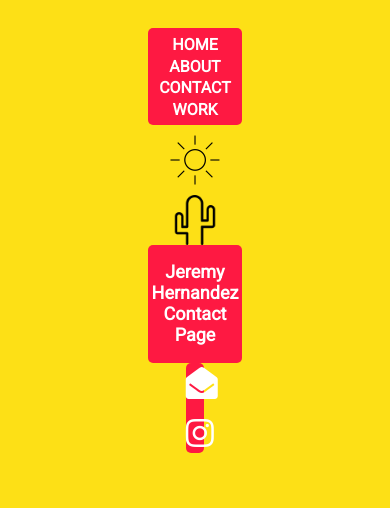
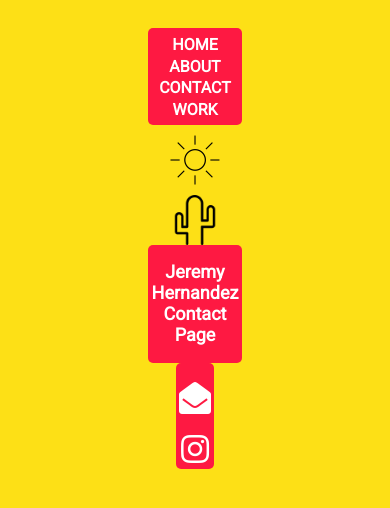
Before and after one commit to jermhern/Jeremy-Hernandez-HTML, a plain HTML site: page contact.html in a window 390 px wide. Drawn offline with Linux system fonts and the light colour scheme.

Commit message:
Update Styles.css for mobile

```diff
--- a/styles.css
+++ b/styles.css
@@ -95,12 +95,12 @@ div a:hover {
 .social-link {
 	text-align: center;
 	border-radius: 5px;
- 	width: 5%;
+ 	width: 10%;
 	background-color: #FE1942;
 
 	margin-left: auto;
  	margin-right: auto;
-	padding-top: 1%;
+	padding-top: 5%;
 	padding-bottom: 1%;
 }
 
```
